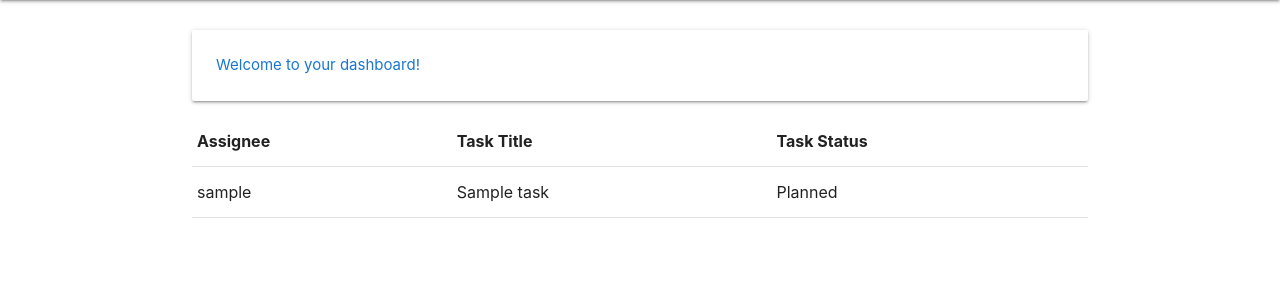
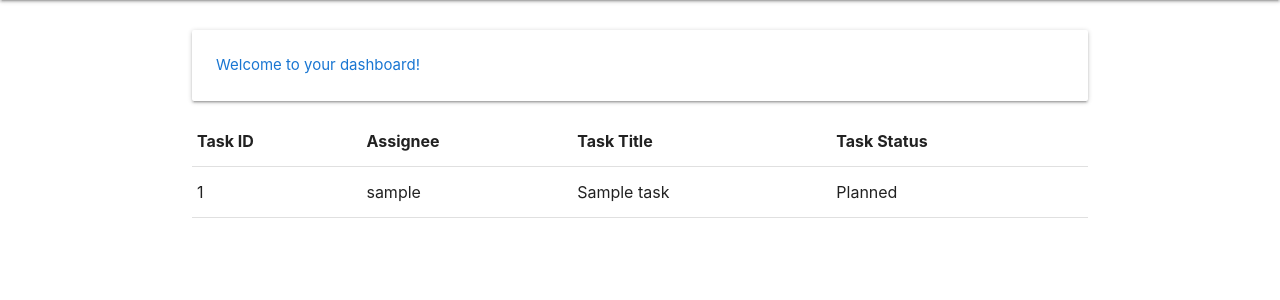
Before and after one commit to makrandr1999/fsf_2019_screening_task1, a Django app: page /dashboard/ in a window 1280 px wide. Shown: the part 64-364 px from the top of the page. Run offline with Django 3.2, Linux system fonts and the light colour scheme; a user stored in the database is signed in; tables that the repository leaves empty hold one stand-in row (values such as "Sample post"); some libraries are stand-ins or nearby versions.

Commit message:
Add task detail template and modify views to handle requests

```diff
--- a/taskman/templates/taskman/dashboard.html
+++ b/taskman/templates/taskman/dashboard.html
@@ -7,6 +7,7 @@
 {% if tasks %}
 <table class="highlight">
     <tr>
+        <th>Task ID</th>
         <th>Assignee</th>
 
         <th>Task Title</th>
@@ -14,7 +15,9 @@
         <th>Task Status</th>
     </tr>
     {% for item in tasks %}
+
     <tr>
+        <td>{{ item.id }}</td>
         <td>{{ item.assignee }}</td>
 
         <td>{{ item.title }}</td>
--- a/taskman/templates/taskman/header.html
+++ b/taskman/templates/taskman/header.html
@@ -1,7 +1,7 @@
 <head>
         {% load static %}
 
-        <link href="{% static 'tiny/css/prism.css' %}" rel="stylesheet">
+
         <!-- Compiled and minified CSS -->
         <link rel="stylesheet" href="https://cdnjs.cloudflare.com/ajax/libs/materialize/1.0.0/css/materialize.min.css">
 
--- a/taskman/urls.py
+++ b/taskman/urls.py
@@ -7,6 +7,7 @@ urlpatterns = [
     path('register/',views.register, name="register"),
     path('logout/',views.logout_request,name="logout"),
     path('login/',views.login_request,name="login"),
-    path('dashboard/',views.dashboard,name="dashboard")
+    path('dashboard/',views.dashboard,name="dashboard"),
+    path('dashboard/<int:task_id>/', views.detail, name='detail'),
 
     ]
--- a/taskman/views.py
+++ b/taskman/views.py
@@ -1,11 +1,12 @@
-from django.shortcuts import render,redirect
+from django.shortcuts import get_object_or_404, render,redirect
 from django.contrib.auth.forms import UserCreationForm, AuthenticationForm
 from django.contrib.auth import logout, authenticate, login
 from django.contrib import messages
 from django.contrib.auth.decorators import login_required
 from django.views.decorators.csrf import csrf_protect
 from .models import Task
-
+from django.http import Http404
+from django.http import HttpResponse
 
 # Create your views here.sdfkj486578
 def homepage(request):
@@ -17,6 +18,15 @@ def dashboard(request):
 
     return render(request = request,
                   template_name='taskman/dashboard.html',context={"tasks":query_results})
+
+@login_required
+def detail(request, task_id):
+    task = get_object_or_404(Task, pk=task_id)
+    if task.assignee == request.user:
+        return render(request, 'taskman/detail.html', {'task': task})
+    else:
+        return HttpResponse("Unauthorized Access %s." % task_id)
+
 def register(request):
     if request.method == "POST":
         form = UserCreationForm(request.POST)
```
Also changed, not shown: taskman/templates/taskman/detail.html (added, +16 -0 lines).
